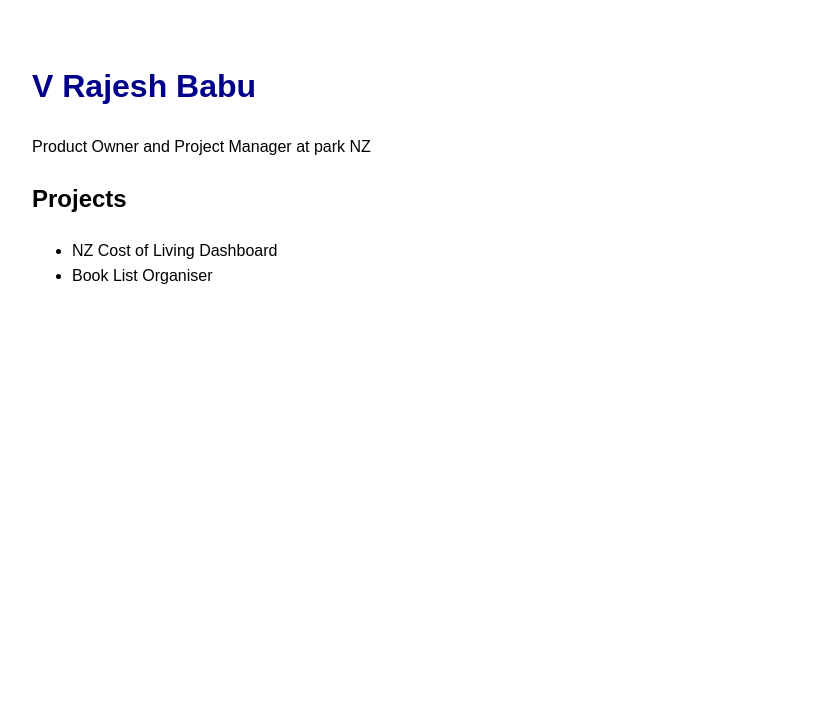
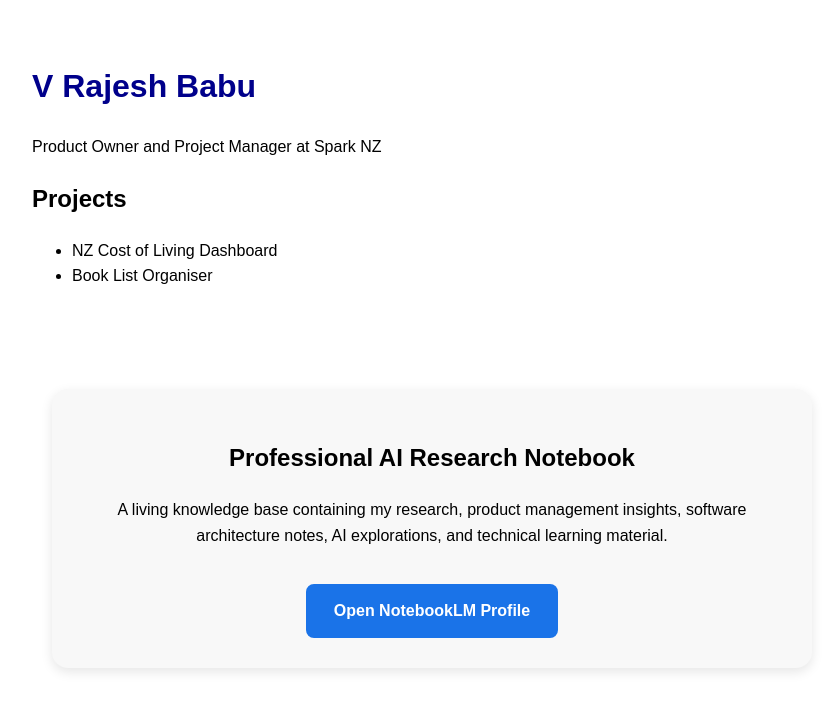
Before and after one commit to gilgamesh7/gilgamesh7.github.io, a plain HTML site: page index.html in a window 1280 px wide. Shown: the whole page, without its empty margins (208-1048 px from the left). Drawn offline with Linux system fonts and the light colour scheme.

Commit message:
Add Professional AI Research Notebook section
Added a section for a Professional AI Research Notebook with a link to the profile.

```diff
--- a/index.html
+++ b/index.html
@@ -12,7 +12,7 @@
     <h1>V Rajesh Babu</h1>
 
     <p>
-        Product Owner and Project Manager at park NZ
+        Product Owner and Project Manager at Spark NZ
     </p>
 
     <h2>Projects</h2>
@@ -24,5 +24,44 @@
 
     <script src="script.js"></script>
 
+    <section id="professional-notebook" style="
+    margin-top: 60px;
+    padding: 40px 20px;
+    text-align: center;
+">
+    <div style="
+        max-width: 900px;
+        margin: auto;
+        padding: 30px;
+        border-radius: 16px;
+        background: #f8f8f8;
+        box-shadow: 0 4px 12px rgba(0,0,0,0.1);
+    ">
+        <h2>Professional AI Research Notebook</h2>
+
+        <p>
+            A living knowledge base containing my research,
+            product management insights, software architecture notes,
+            AI explorations, and technical learning material.
+        </p>
+
+        <a href="https://notebooklm.google.com/notebook/4e8f6ef8-bee5-4dbb-8288-3f9ddd686ee7"
+           target="_blank"
+           style="
+               display: inline-block;
+               margin-top: 20px;
+               padding: 14px 28px;
+               background: #1a73e8;
+               color: white;
+               text-decoration: none;
+               border-radius: 8px;
+               font-weight: bold;
+           ">
+            Open NotebookLM Profile
+        </a>
+    </div>
+</section>
+
+
 </body>
 </html>
```
